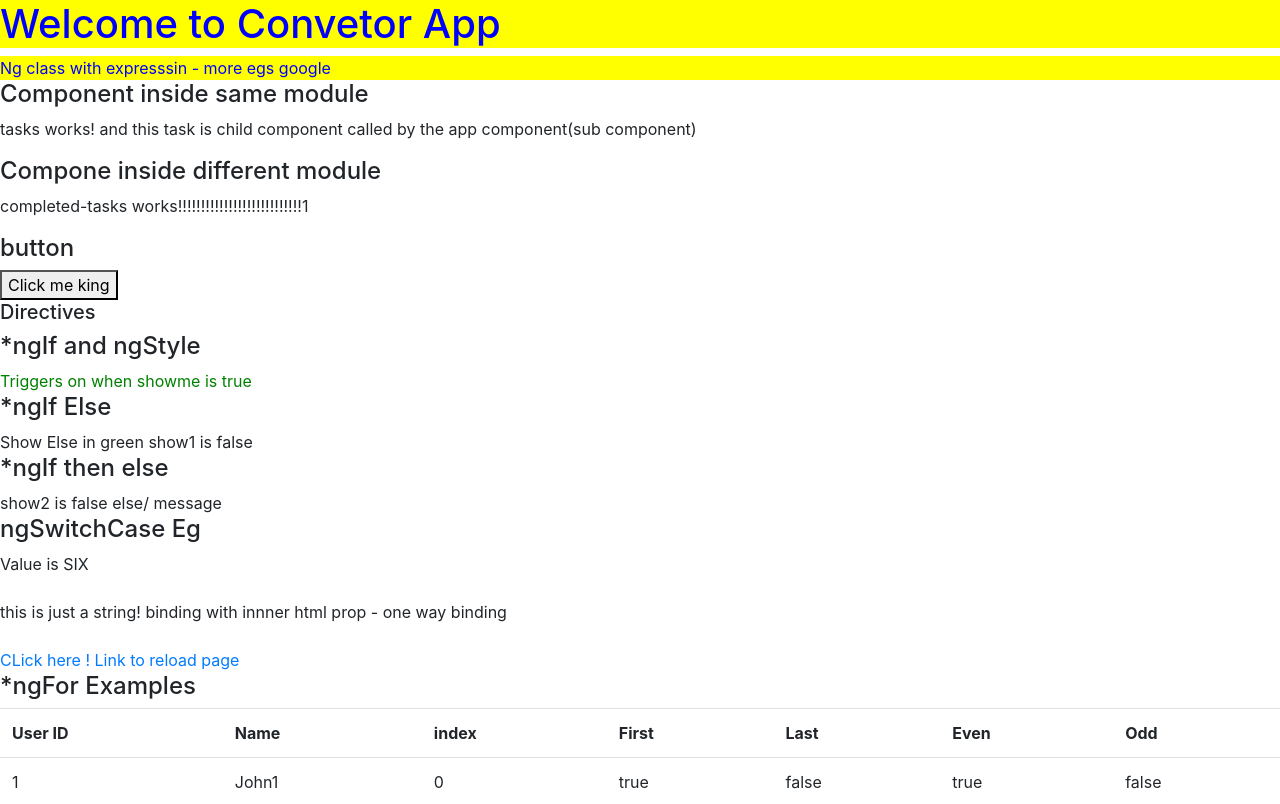
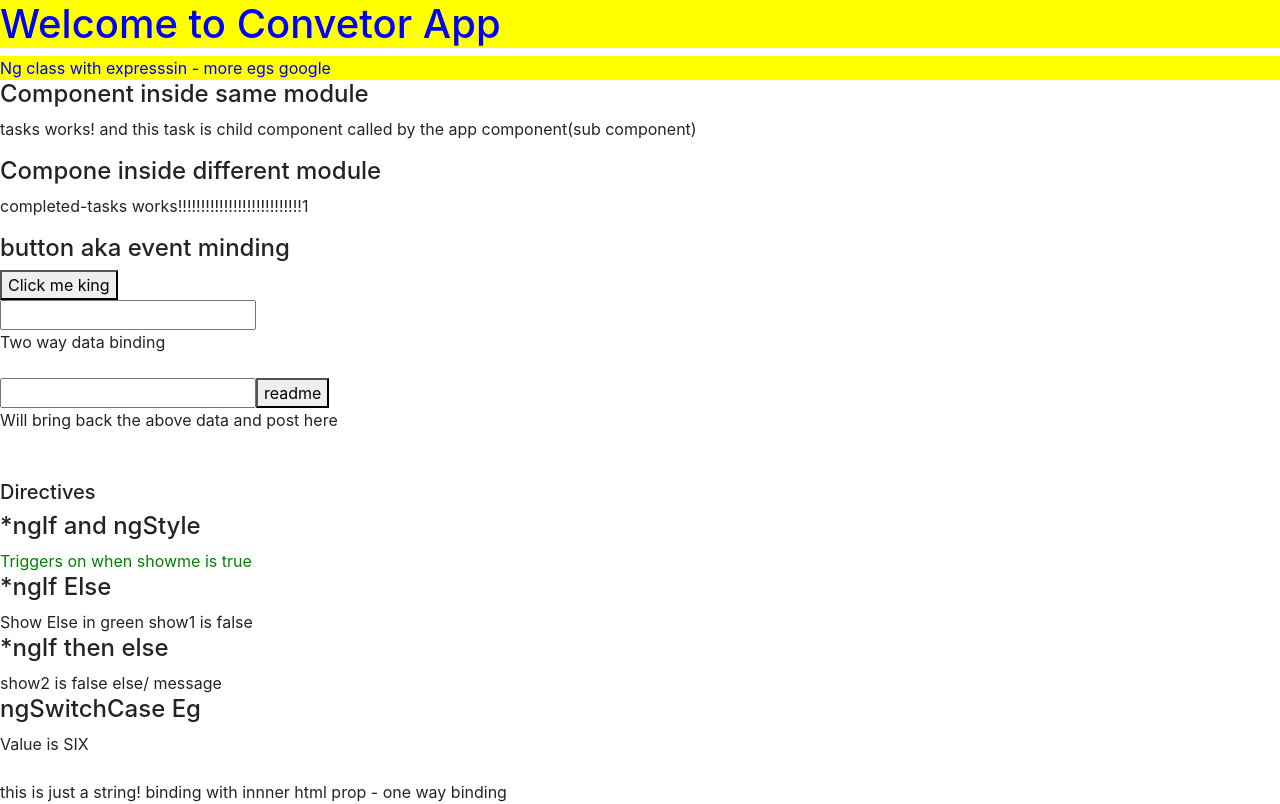
Before and after one commit to vikhyat333/ConvetorApp, an Angular app: page / in a window 1280 px wide. Shown: the top 804 px of the page. Built offline with nearby package versions, Linux system fonts and the light colour scheme.

Commit message:
uptil two way binding

```diff
--- a/src/app/app.component.html
+++ b/src/app/app.component.html
@@ -8,9 +8,25 @@
 <app-tasks></app-tasks>
 <h4>Compone inside different module</h4>
 <app-completed-tasks></app-completed-tasks>
-<h4>button</h4>
+<h4>button aka event minding</h4>
 
-<button (click)='readme()'>Click me king </button>
+<button (click)="readme(100);">Click me king </button>
+<br>
+
+<input (focus)="consoleLog();">
+
+<br>
+
+<div>Two way data binding</div>
+<br>
+<input [(ngModel)]="firstname" >
+
+<button (click)="readFirstname();">readme</button>
+<div>Will bring back the above data and post here</div>
+<br>
+<div>{{firstname}}</div>
+
+<br>
 <h5>Directives</h5>
 
 <h4>*ngIf and ngStyle</h4>
--- a/src/app/app.component.ts
+++ b/src/app/app.component.ts
@@ -10,8 +10,8 @@ export class AppComponent {
   @Input() data:string;
   @Output() params:string;
 
-  readme(){
-    console.log('hello king');
+  readme(id){
+    alert('hello king' + id);
   }
   show1=false;
   show2=false;
@@ -40,7 +40,15 @@ export class AppComponent {
   Href1= 'http://localhost:4200';
   subString = 'this is just a string! binding with innner html prop - one way binding'
   updatedLink='www.google.com'
+  consoleLog(){
+    console.log('Hey from input of focus template to component(one way)');
+  }
 
+  firstname = '';
+
+  readFirstname(){
+    console.log(this.firstname);
+  }
 
   //@HostListener()
 }
--- a/src/app/app.module.ts
+++ b/src/app/app.module.ts
@@ -5,6 +5,7 @@ import { AppRoutingModule } from './app-routing.module';
 import { AppComponent } from './app.component';
 import {TodoModule} from './todo/todo.module';
 import { HoverEffectPipe } from './hover-effect.pipe';
+import { FormsModule } from '@angular/forms';
 import { TasksComponent } from './tasks/tasks.component';
 
 @NgModule({
@@ -16,7 +17,8 @@ import { TasksComponent } from './tasks/tasks.component';
   imports: [
     BrowserModule,
     AppRoutingModule,
-    TodoModule
+    TodoModule,
+    FormsModule
   ],
   providers: [],
   bootstrap: [AppComponent]
```
